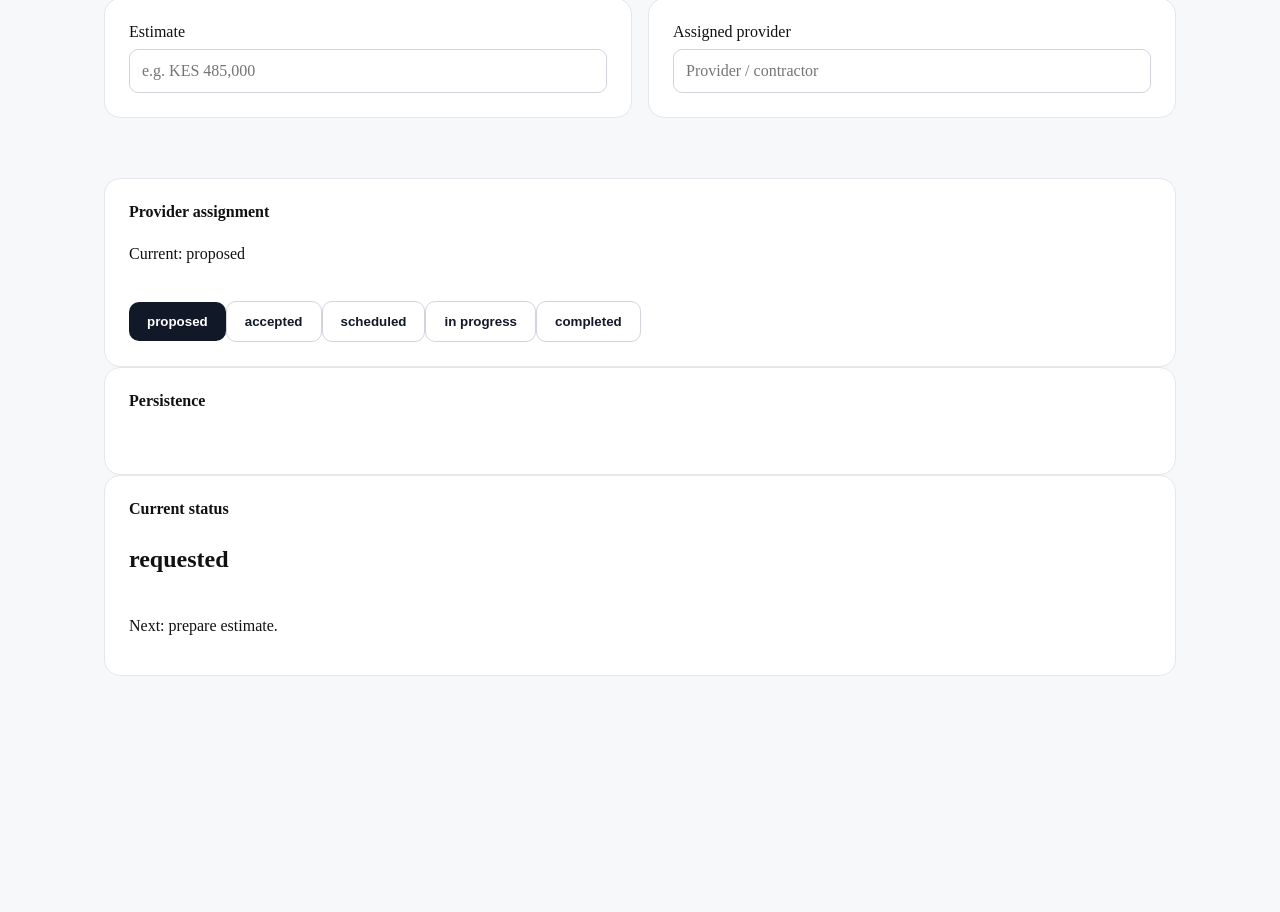
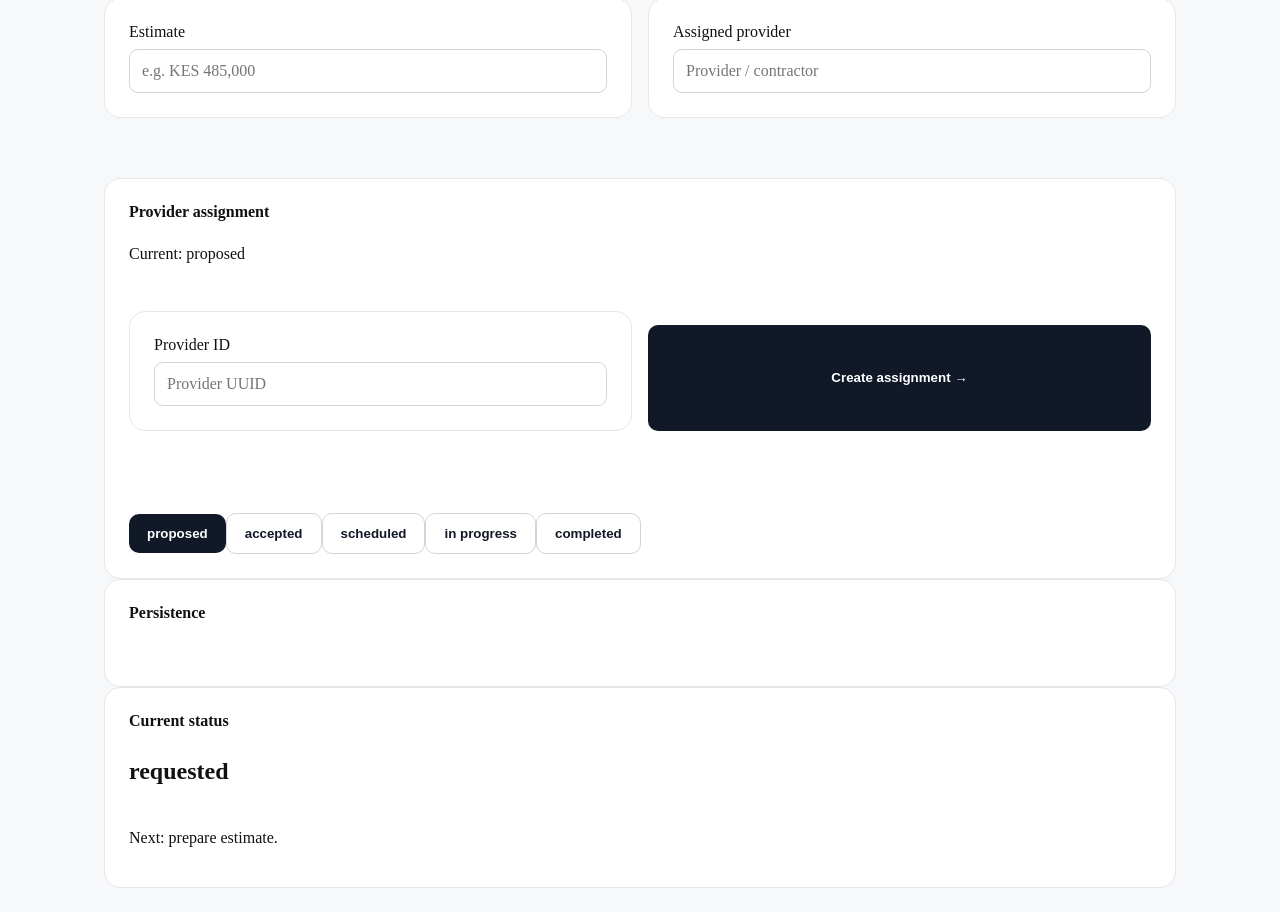
Before and after one commit to stpeter614-netizen/property-vision, a Next.js app: page /property/execution in a window 1280 px wide. Shown: the part 712-1624 px from the top of the page. Before the commit the page ends 1412 px from the top, so only its background shows below. Built offline with nearby package versions, Linux system fonts and the light colour scheme.

Commit message:
Connect execution to provider assignments

```diff
--- a/app/property/execution/page.tsx
+++ b/app/property/execution/page.tsx
@@ -17,6 +17,8 @@ export default function ExecutionPage(){
  const [workOrderId,setWorkOrderId]=useState('');
  const [assignmentId,setAssignmentId]=useState('');
  const [assignmentStatus,setAssignmentStatus]=useState('proposed');
+ const [providerId,setProviderId]=useState('');
+ const [assignments,setAssignments]=useState<Array<{id:string;provider_id:string;status:string;scheduled_at?:string|null}>>([]);
  const [provider,setProvider]=useState('');
  const [estimate,setEstimate]=useState('');
  const [designLinks,setDesignLinks]=useState<Array<{id:string;render?:{id:string;render_type:string;status:string;image_url?:string|null}|null}>>([]);
@@ -36,12 +38,27 @@ export default function ExecutionPage(){
    if (!res.ok) { setMessage(data.error || 'Could not load work order.'); return; }
    const order = data.workOrder;
    setDesignLinks(data.designLinks || []);
+   const assignmentsRes=await fetch('/api/developer/assignments?workOrderId='+encodeURIComponent(id),{headers:{Authorization:'Bearer '+session.access_token}});
+   const assignmentsData=await assignmentsRes.json().catch(()=>({}));
+   if(assignmentsRes.ok && Array.isArray(assignmentsData.assignments)){ setAssignments(assignmentsData.assignments); if(assignmentsData.assignments[0]){setAssignmentId(assignmentsData.assignments[0].id);setProviderId(assignmentsData.assignments[0].provider_id);setAssignmentStatus(assignmentsData.assignments[0].status);}}
    const allowed = stages.indexOf(order.status);
    if (allowed >= 0) setStage(order.status);
    setMessage('Work order loaded from Property Vision.');
   })();
  }, []);
 
+
+ async function createAssignment(){
+  setMessage('Creating provider assignment…');
+  if(!workOrderId||!providerId){setMessage('A work-order and provider ID are required.');return;}
+  const client=authClient(); const session=(await client?.auth.getSession())?.data.session;
+  if(!session){setMessage('Sign in to Property Vision to assign a provider.');return;}
+  const res=await fetch('/api/developer/assignments',{method:'POST',headers:{'Content-Type':'application/json',Authorization:'Bearer '+session.access_token},body:JSON.stringify({workOrderId,providerId})});
+  const data=await res.json().catch(()=>({}));
+  if(!res.ok){setMessage(data.error||'Unable to create provider assignment.');return;}
+  setAssignments(x=>[data.assignment,...x]); setAssignmentId(data.assignment.id); setAssignmentStatus(data.assignment.status);
+  setMessage('Provider assignment created.');
+ }
 
  async function persistAssignment(next:string){
   setAssignmentStatus(next); setMessage('Saving provider assignment...');
@@ -87,7 +104,11 @@ export default function ExecutionPage(){
    </div>)}</div>
   </section>}
 
-  <section className="card"><strong>Provider assignment</strong><p>Current: {assignmentStatus.replace('_',' ')}</p><div className="progress">{['proposed','accepted','scheduled','in_progress','completed'].map(s=><button key={s} className={assignmentStatus===s?'button':'button secondary'} type="button" onClick={()=>persistAssignment(s)}>{s.replace('_',' ')}</button>)}</div></section>
+  <section className="card"><strong>Provider assignment</strong>
+   <p>Current: {assignmentStatus.replace('_',' ')}</p>
+   <div className="grid"><label className="card">Provider ID<input value={providerId} onChange={e=>setProviderId(e.target.value)} placeholder="Provider UUID"/></label><button className="button" type="button" onClick={createAssignment}>Create assignment →</button></div>
+   {assignments.length>0 && <div>{assignments.map(a=><div className="option" key={a.id}><strong>{a.status.replace('_',' ')}</strong><span>{a.provider_id}</span></div>)}</div>}
+<div className="progress">{['proposed','accepted','scheduled','in_progress','completed'].map(s=><button key={s} className={assignmentStatus===s?'button':'button secondary'} type="button" onClick={()=>persistAssignment(s)}>{s.replace('_',' ')}</button>)}</div></section>
   <section className="card"><strong>Persistence</strong><p>{message}</p></section>
   <section className="card"><strong>Current status</strong><h2>{stage.replace('_',' ')}</h2><p>Next: {stage==='requested'?'prepare estimate':stage==='quoted'?'review and approve estimate':stage==='approved'?'assign and schedule':stage==='scheduled'?'start work':stage==='in_progress'?'record completion':'workflow complete'}.</p>{(stage==='quoted'||stage==='approved'||stage==='completed')&&workOrderId?<p><a className="button" href={'/property/quote?workOrderId='+encodeURIComponent(workOrderId)}>Review quote</a></p>:null}</section>
  </main>;
```
